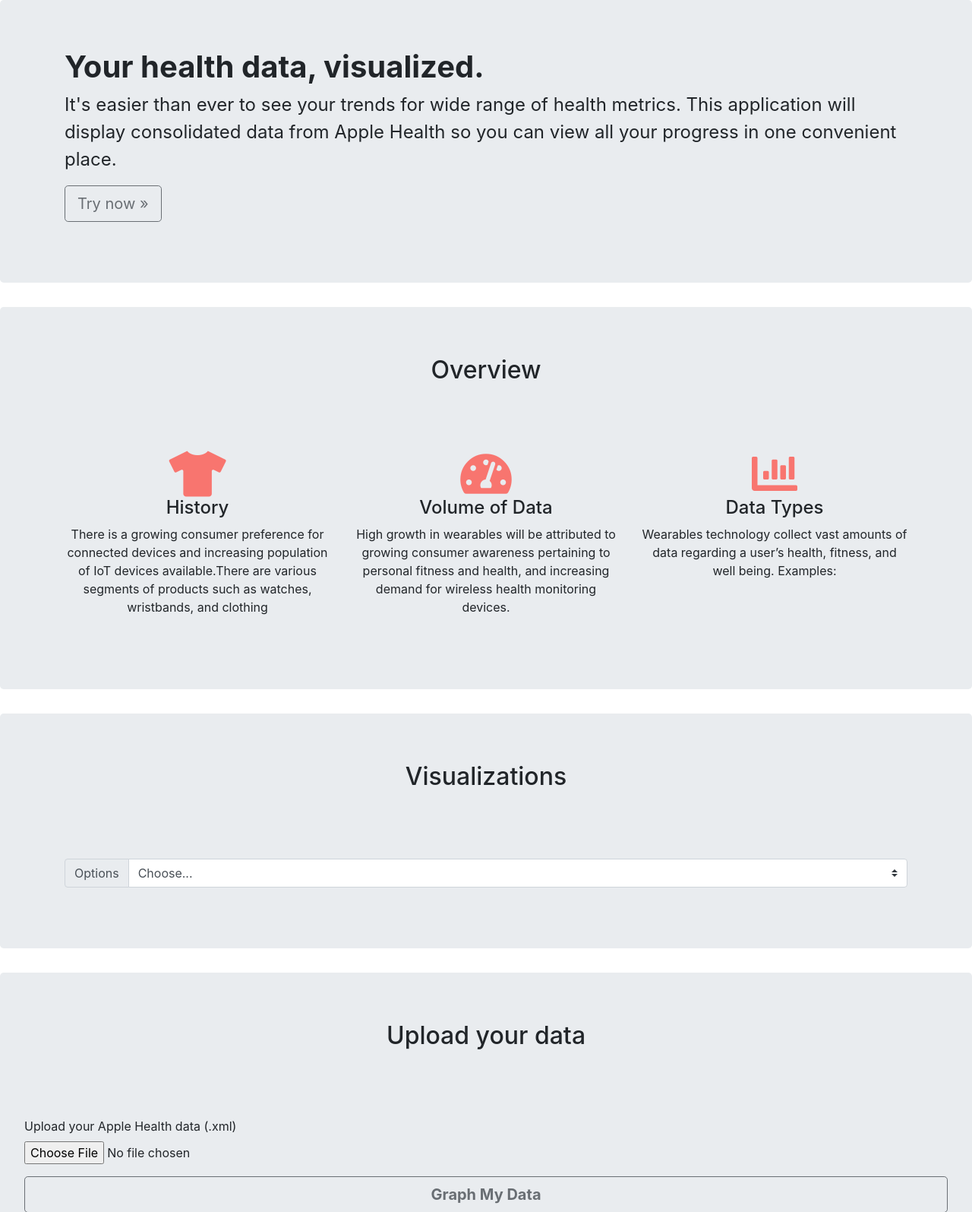
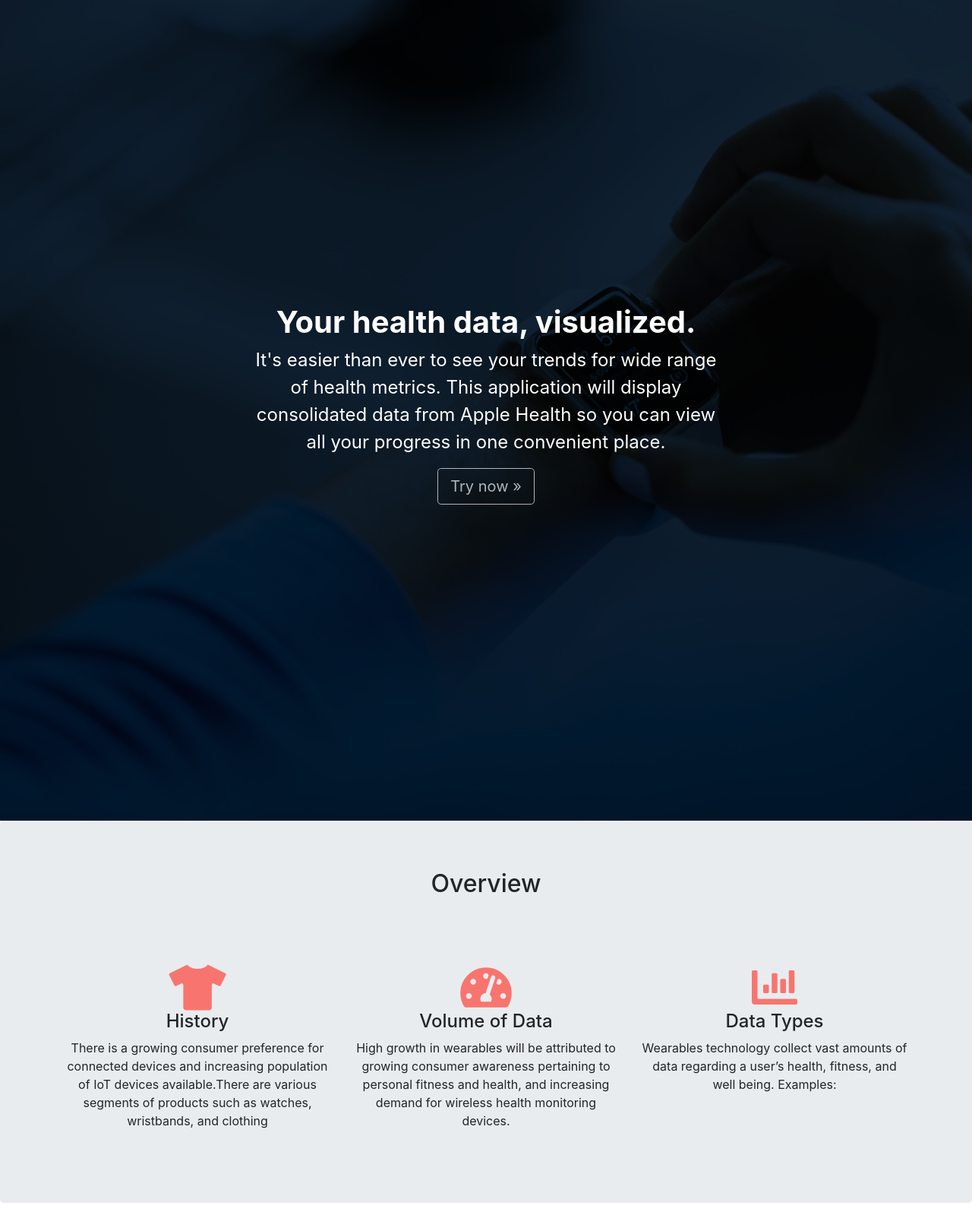
Before and after one commit to hienrepo/w209_wearables, a Flask app: page / in a window 1280 px wide. Shown: the top 1595 px of the page at 76% size. Run offline with Flask 2, Linux system fonts and the light colour scheme; some libraries are stand-ins or nearby versions.

Commit message:
split viz 9/3 ratio

```diff
--- a/templates/index.html
+++ b/templates/index.html
@@ -14,8 +14,8 @@ W209 - Wearables</title>
 {% block styles %}
 <!-- Bootstrap CSS -->
 <link rel="stylesheet" href="https://stackpath.bootstrapcdn.com/bootstrap/4.3.1/css/bootstrap.min.css" integrity="sha384-ggOyR0iXCbMQv3Xipma34MD+dH/1fQ784/j6cY/iJTQUOhcWr7x9JvoRxT2MZw1T" crossorigin="anonymous">
-<!-- <link href="/static/custom.css" rel="stylesheet"> -->
 <link rel="stylesheet" href="https://cdnjs.cloudflare.com/ajax/libs/font-awesome/5.9.0/css/all.min.css">
+<link href="/static/custom.css" rel="stylesheet">
 {% endblock %}
 
 {% endblock %}
@@ -25,13 +25,27 @@ W209 - Wearables</title>
 
 <!-- Main block -->
 <main role="main">
-<div class="jumbotron" id="intro-section">
-	<div class="container">
+
+<section id="home-intro">
+<div class="row justify-content-center">
+    <div class="col-6">
 		<h1 style="font-weight: bold">Your health data, visualized.</h1>
 		<p style="font-size:24px;">It's easier than ever to see your trends for wide range of health metrics. This application will display consolidated data from Apple Health so you can view all your progress in one convenient place.</p>
-		<p style="opacity:0.7;"><a class="btn btn-outline-dark btn-lg" href="#upload-section" role="button">Try now &raquo;</a></p>
-	</div>
-</div>
+		<p style="opacity:0.7;"><a class="btn btn-outline-light btn-lg" href="#upload-section" role="button">Try now &raquo;</a></p>
+    </div>
+  </div>
+
+</section>
+
+
+
+<!-- <div class="jumbotron" id="intro-section"> -->
+	<!-- <div class="container"> -->
+		<!-- <h1 style="font-weight: bold">Your health data, visualized.</h1> -->
+		<!-- <p style="font-size:24px;">It's easier than ever to see your trends for wide range of health metrics. This application will display consolidated data from Apple Health so you can view all your progress in one convenient place.</p> -->
+		<!-- <p style="opacity:0.7;"><a class="btn btn-outline-dark btn-lg" href="#upload-section" role="button">Try now &raquo;</a></p> -->
+	<!-- </div> -->
+<!-- </div> -->
 
 
 <!-- Features/Highlights -->
@@ -81,22 +95,64 @@ W209 - Wearables</title>
 
 
 		<div id="viz1" class="chart" style="display:none">
-		Visualization 1
+			<div class="row">
+			  <div class="col-9">
+			  Viz 1 9col
+			  </div>
+			  <div class="col-3">
+			  Viz 1 3col
+			  </div>
+			</div>
 		</div>
 		<div id="viz2" class="chart"  style="display:none">
-		Visualization 2
+			<div class="row">
+			  <div class="col-9">
+			  Viz 2 9col
+			  </div>
+			  <div class="col-3">
+			  Viz 2 3col
+			  </div>
+			</div>
 		</div>
 		<div id="viz3" class="chart"  style="display:none">
-		Visualization 3
+			<div class="row">
+			  <div class="col-9">
+			  Viz 3 9col
+			  </div>
+			  <div class="col-3">
+			  Viz 3 3col
+			  </div>
+			</div>
 		</div>
 		<div id="viz4" class="chart"  style="display:none">
-		Visualization 4
+			<div class="row">
+			  <div class="col-9">
+			  Viz 4 9col
+			  </div>
+			  <div class="col-3">
+			  Viz 4 3col
+			  </div>
+			</div>
 		</div>
 		<div id="viz5" class="chart"  style="display:none">
-		Visualization 5
+			<div class="row">
+			  <div class="col-9">
+			  Viz 5 9col
+			  </div>
+			  <div class="col-3">
+			  Viz 5 3col
+			  </div>
+			</div>
 		</div>
 		<div id="viz6" class="chart"  style="display:none">
-		Visualization 6
+			<div class="row">
+			  <div class="col-9">
+			  Viz 6 9col
+			  </div>
+			  <div class="col-3">
+			  Viz 6 3col
+			  </div>
+			</div>
 		</div>
 
 	</div>
```
